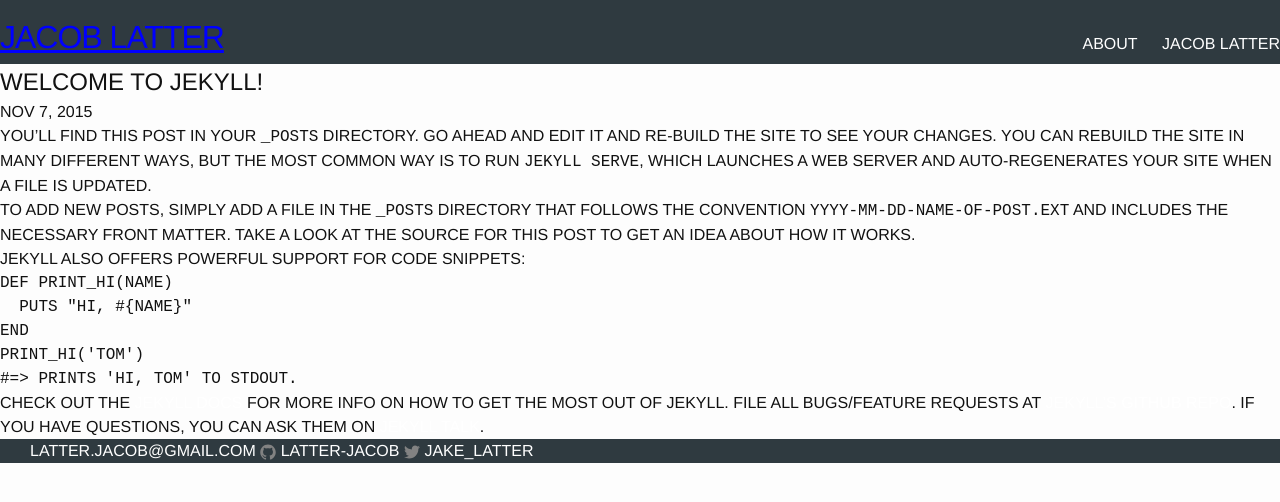
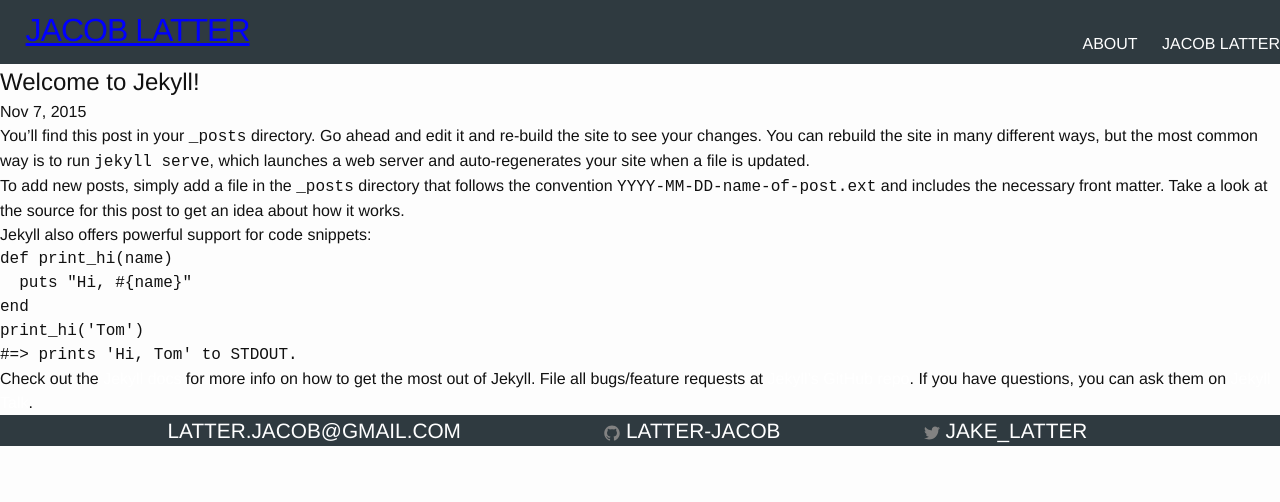
Before and after one commit to latter-jacob/latter-jacob.github.io, a Jekyll site: the page built from _posts/2015-11-07-welcome-to-jekyll.markdown, in a window 1280 px wide. Shown: the top 502 px of the page. Built offline with Jekyll 4.4.1, drawn with Linux system fonts in a browser that asks for light colours.

Commit message:
mojority of splash done

```diff
--- a/_sass/_layout.scss
+++ b/_sass/_layout.scss
@@ -6,14 +6,17 @@
   min-height: 4rem;
   position: relative;
   background-color: #2F3A40;
+  text-transform: uppercase;
+
 }
 
 .site-title {
   font-size: 2rem;
   font-weight: 300;
   letter-spacing: -1px;
-  padding-top: 1%;
+  padding-top: 0.5%;
   float: left;
+  padding-left: 2%;
 
   &,
   &:visited {
@@ -91,13 +94,16 @@
  */
 .site-footer {
   background-color: #2F3A40;
+  text-transform: uppercase;
+
 }
 
 .social-media-list {
+  font-size: 1.3rem;
 }
 
 .social-media-list-item {
   list-style: none;
   display: inline;
-  margin-left: 0px;
+  margin-left: 11%;
 }
--- a/_sass/_splash.scss
+++ b/_sass/_splash.scss
@@ -5,5 +5,21 @@
     -webkit-background-size: cover;
     background-size: cover;
     background-position: center top;
-    height: 37rem;
+    height: 36.5rem;
 }
+
+.splash-text {
+  padding-top: 7.5%;
+  font-size: 1.8rem;
+  font-family: fantasy;
+}
+
+.line-1 {
+  padding-left: 58.5%;
+}
+.line-2 {
+  padding-left: 52.5%;
+}
+.line-3 {
+  padding-left: 59%;
+}
--- a/css/main.scss
+++ b/css/main.scss
@@ -48,7 +48,6 @@
 
 html {
   font-family: 'Josefin Sans', sans-serif;
-  text-transform: uppercase;
 }
 
 a:link {
--- a/index.html
+++ b/index.html
@@ -4,5 +4,7 @@
 ---
 
 <div class="splash-text">
-       <p>Quote area is here</p>
+  <p class="line-1">FullStack</p>
+  <p class="line-2">Web Development in</p>
+  <p class="line-3">Boston</p>
 </div>
```
